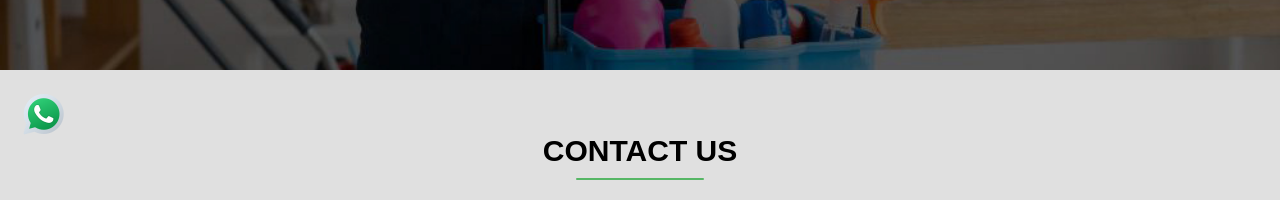
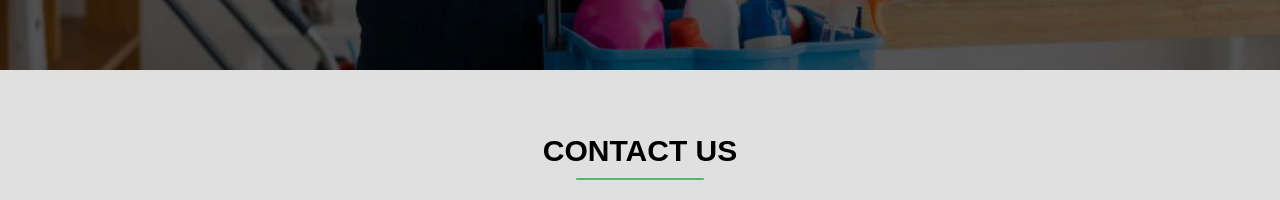
Before and after one commit to precy001/Mayomos-Global-Nig.-Ltd., a plain HTML site: page contact-us.html in a window 1280 px wide. Shown: the part 388-588 px from the top of the page. Drawn offline with Linux system fonts and the light colour scheme.

Commit message:
Update contact-us.html

```diff
--- a/contact-us.html
+++ b/contact-us.html
@@ -43,7 +43,7 @@
     </div>
 
     <div>
-        <a href=""><img src="Images/icons8-whatsapp-48.png" class="whatsapp"></a>
+
          </div>
     </div>
     <div class="about-us">
```
